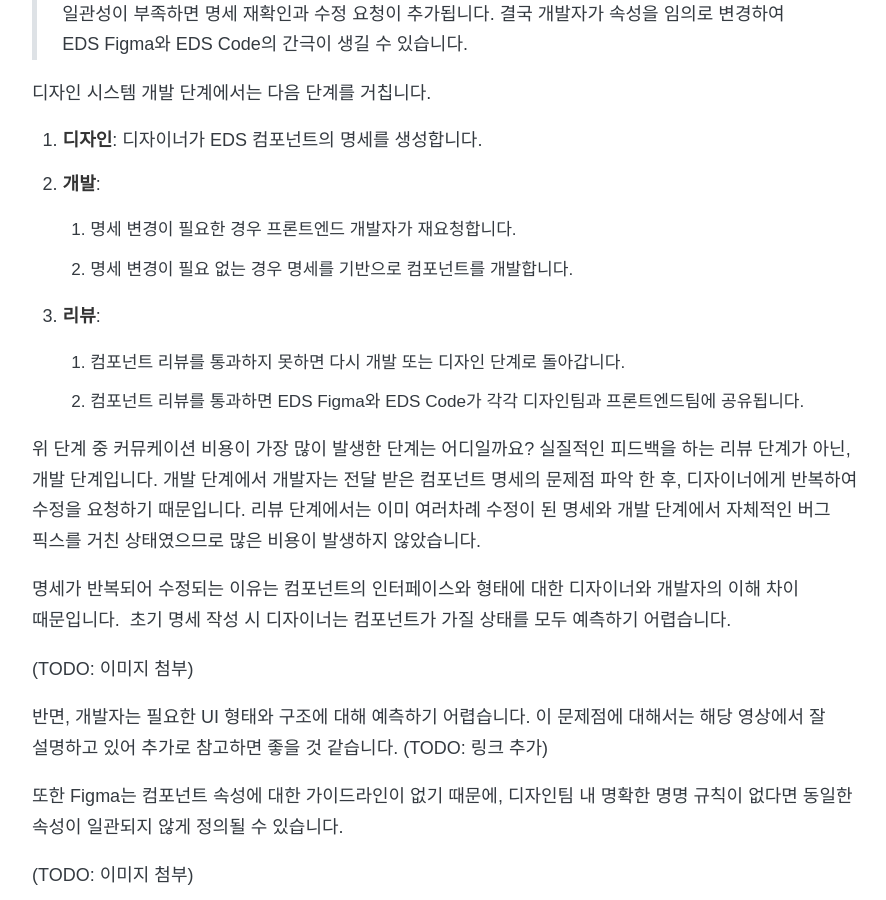
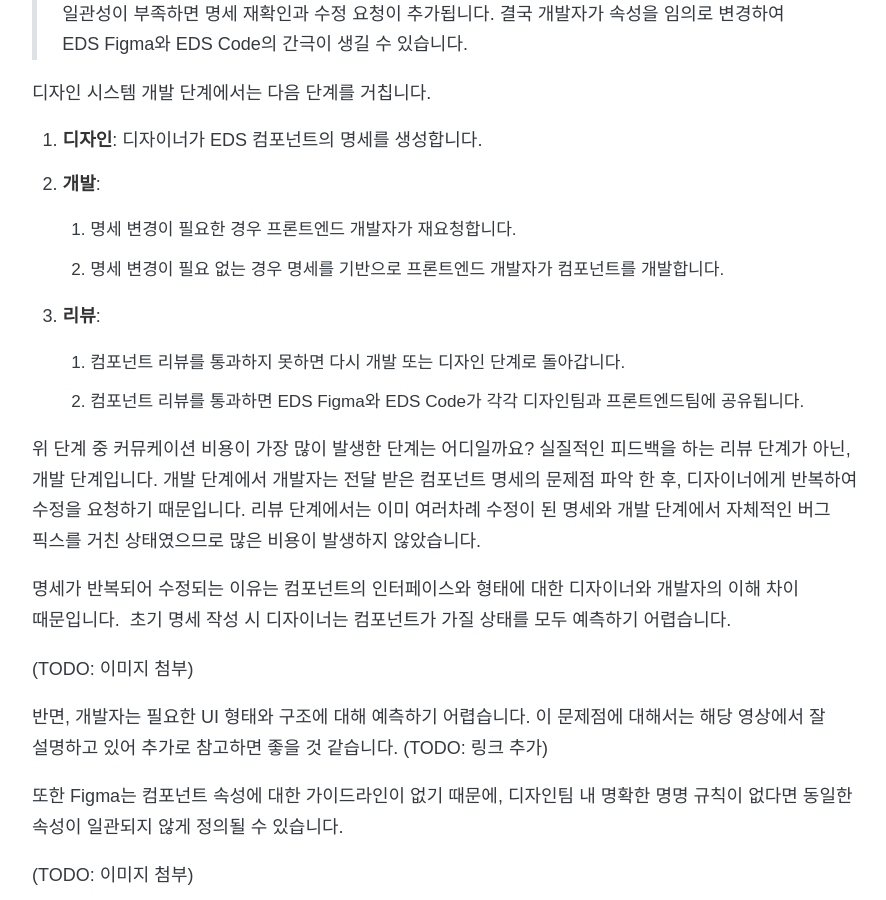
Before and after one commit to 8percent/8percent.github.io, a Jekyll site: the page built from _posts/2024-07-07-frontend-eds-improvement.md, in a window 1280 px wide and 900 px high, scrolled down 1243 px. Shown: the whole window, without its empty margins (194-1080 px from the left). Built offline with Jekyll 4.4.1, drawn with Linux system fonts in a browser that asks for light colours; some web fonts are replaced.

Commit message:
Update _posts/2024-07-07-frontend-eds-improvement.md
Co-authored-by: joSeugHee <104751519+joSeugHee@users.noreply.github.com>

```diff
--- a/_posts/2024-07-07-frontend-eds-improvement.md
+++ b/_posts/2024-07-07-frontend-eds-improvement.md
@@ -38,7 +38,7 @@ description: 디자인 시스템과 개발 및 적용 과정의 문제점 분석
 2. **개발**:
 
    1. 명세 변경이 필요한 경우 프론트엔드 개발자가 재요청합니다.
-   2. 명세 변경이 필요 없는 경우 명세를 기반으로 컴포넌트를 개발합니다.
+   2. 명세 변경이 필요 없는 경우 명세를 기반으로 프론트엔드 개발자가 컴포넌트를 개발합니다.
 
 3. **리뷰**:
 
```
